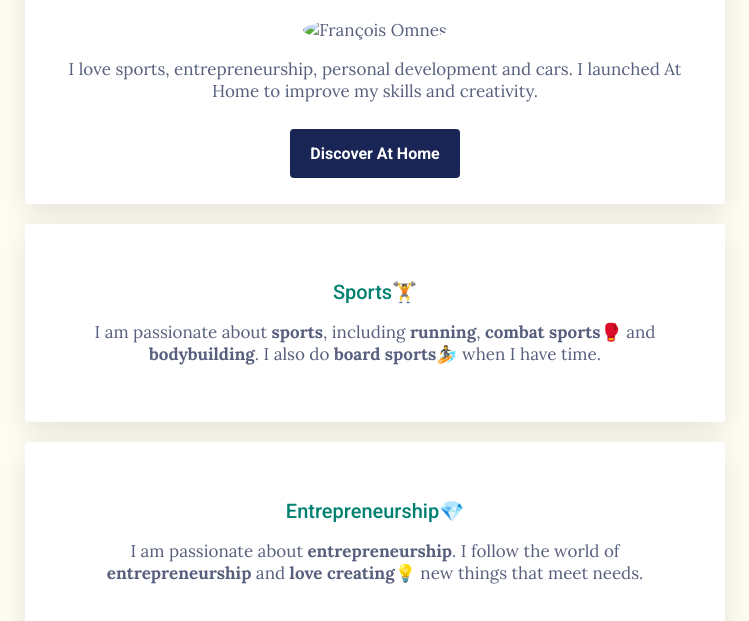
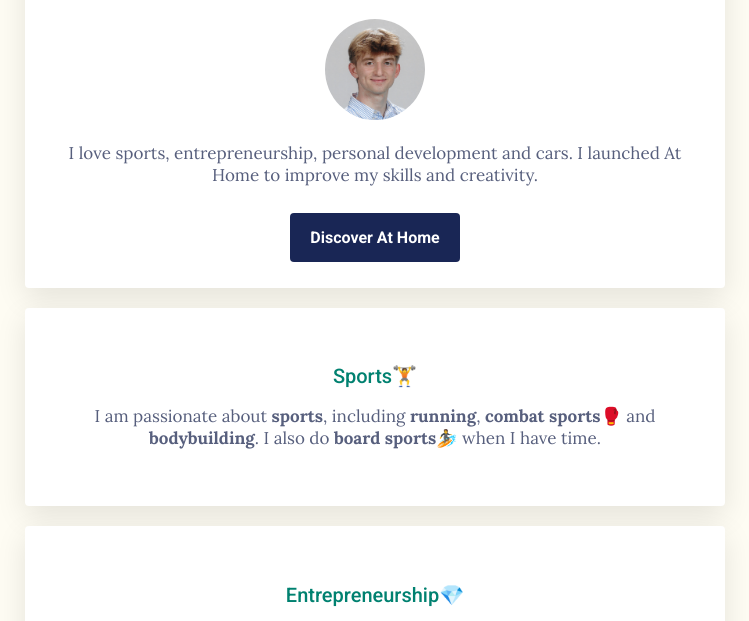
Before and after one commit to francois-omnes/my-profile, a plain HTML site: page index.html in a window 1280 px wide. Shown: the part 142-763 px from the top of the page, without its empty margins (265-1014 px from the left). Drawn offline with Linux system fonts and the light colour scheme.

Commit message:
Update index.html

```diff
--- a/index.html
+++ b/index.html
@@ -14,7 +14,7 @@
     <div class="container">
       <div class="card-white" id="introduction">
         <h1>Hello, I'm François</h1>
-        <img src="images/profile.jpeg" class="img-circle" width="100px" alt="François Omnes">
+        <img src="profile.jpeg" class="img-circle" width="100px" alt="François Omnes">
         <p>
           I love sports, entrepreneurship, personal development and cars. I launched At Home to improve my skills and creativity.
         </p>
```
